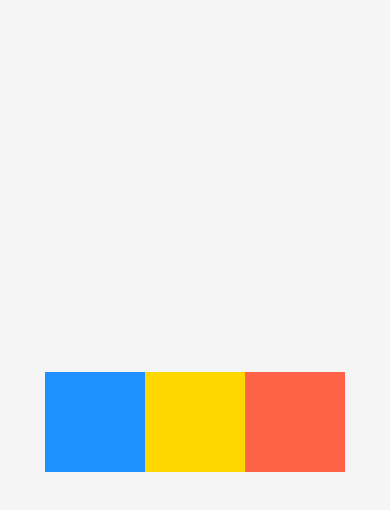
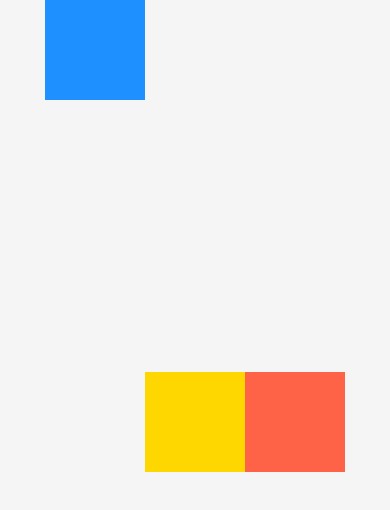
Before and after one commit to tirthankarkundu17/ReactNative-DoneWithIt, a React Native app: screen / in a window 390 px wide. Shown: the top 510 px of the page. Built offline with nearby package versions, Linux system fonts and the light colour scheme.

Commit message:
alignSelf

```diff
--- a/App.js
+++ b/App.js
@@ -23,7 +23,7 @@ export default function App() {
         backgroundColor: "whitesmoke",
         flexDirection: "row", //direction of flex
         justifyContent: "center", //against the main axis or flexDirection
-        alignItems: "center", //against secondary axis default is stretch
+        alignItems: "center", //against secondary axis default is stretch applied to container
       }}
     >
       <View
@@ -31,6 +31,7 @@ export default function App() {
           width: 100,
           height: 100,
           backgroundColor: "dodgerblue",
+          alignSelf: "flex-start", //for individual element
         }}
       />
       <View
```
